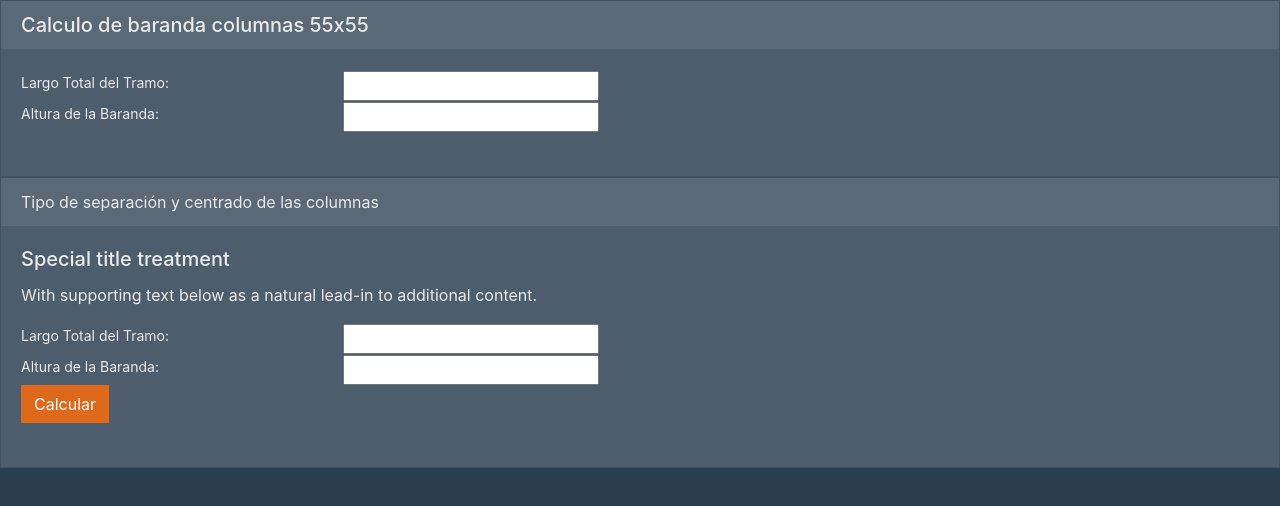
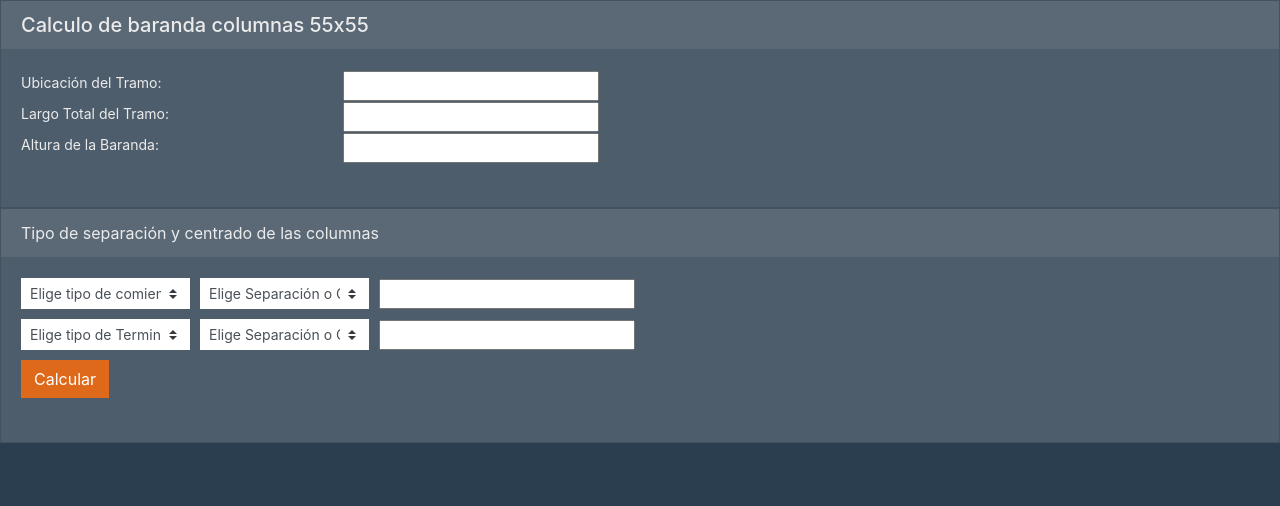
Before and after one commit to Juanjgw/era, a React (Create React App) app: page / in a window 1280 px wide. Shown: the top 506 px of the page. Built offline with nearby package versions, Linux system fonts and the light colour scheme.

Commit message:
agrege componente inputnumbox y input textbox, y select

```diff
--- a/src/App.js
+++ b/src/App.js
@@ -1,5 +1,6 @@
 import React, { useRef, useState } from 'react';
 import InputTextBox from './componentes/InputTextBox';
+import InputNumBox from './componentes/InputNumBox';
 
 function App() {
   const inputRefs = useRef([]);
@@ -20,6 +21,9 @@ function App() {
   addInputField(0);
   addInputField(1);
   addInputField(2);
+  addInputField(3);
+  addInputField(4);
+
   // Puedes agregar más llamadas a addInputField según tus necesidades
 
   return (
@@ -29,9 +33,9 @@ function App() {
         <div className="card-body">
           <div className="form-row">
             <div className="col-md-6 mb-4">
-              <div className="row align-items-center">
+            <div className="row align-items-center">
                 <div className="col-md-6">
-                  <label className="mr-1">Largo Total del Tramo:</label>
+                  <label className="mr-3">Ubicación del Tramo:</label>
                 </div>
                 <div className="col-md-6">
                   <InputTextBox
@@ -42,12 +46,23 @@ function App() {
               </div>
               <div className="row align-items-center">
                 <div className="col-md-6">
+                  <label className="mr-1">Largo Total del Tramo:</label>
+                </div>
+                <div className="col-md-6">
+                  <InputNumBox
+                    ref={inputRefs.current[1]}
+                    onKeyDown={(event) => handleKeyDown(event, 1)}
+                  />
+                </div>
+              </div>
+              <div className="row align-items-center">
+                <div className="col-md-6">
                   <label className="mr-3">Altura de la Baranda:</label>
                 </div>
                 <div className="col-md-6">
-                  <InputTextBox
-                    ref={inputRefs.current[1]}
-                    onKeyDown={(event) => handleKeyDown(event, 1)}
+                  <InputNumBox
+                    ref={inputRefs.current[2]}
+                    onKeyDown={(event) => handleKeyDown(event, 2)}
                   />
                 </div>
               </div>
@@ -61,32 +76,47 @@ function App() {
           Tipo de separación y centrado de las columnas
         </div>
         <div className="card-body">
-          <h5 className="card-title">Special title treatment</h5>
-          <p className="card-text">With supporting text below as a natural lead-in to additional content.</p>
+
           <div className="form-row">
             <div className="col-md-6 mb-4">
               <div className="row align-items-center">
-                <div className="col-md-6">
-                  <label className="mr-1">Largo Total del Tramo:</label>
-                </div>
-                <div className="col-md-6">
-                  <InputTextBox
-                    ref={inputRefs.current[0]}
-                    onKeyDown={(event) => handleKeyDown(event, 0)}
+                <div className="col-md-12" style={{ marginBottom: '10px', display: 'flex', alignItems: 'center' }}>
+                  <select className="custom-select custom-select-sm" style={{ marginRight: '10px', width: '100%' }}>
+                    <option id="selectTComienzo" selected>Elige tipo de comienzo</option>
+                    <option value="1">Comienzo Tipo C</option>
+                    <option value="2">Comienzo Tipo L</option>
+                  </select>
+                  <select className="custom-select custom-select-sm" style={{ marginRight: '10px', width: '100%' }}>
+                    <option id="selectCSeparacion" selected>Elige Separación o Centrado</option>
+                    <option value="1">Separacion</option>
+                    <option value="2">Centrado</option>
+                  </select>
+                  <InputNumBox
+                    ref={inputRefs.current[3]}
+                    onKeyDown={(event) => handleKeyDown(event, 3)}
                   />
                 </div>
               </div>
+
               <div className="row align-items-center">
-                <div className="col-md-6">
-                  <label className="mr-3">Altura de la Baranda:</label>
-                </div>
-                <div className="col-md-6">
-                  <InputTextBox
-                    ref={inputRefs.current[1]}
-                    onKeyDown={(event) => handleKeyDown(event, 1)}
+                <div className="col-md-12" style={{ marginBottom: '10px', display: 'flex', alignItems: 'center' }}>
+                  <select className="custom-select custom-select-sm" style={{ marginRight: '10px', width: '100%' }}>
+                    <option id="selectTTerminacion" selected>Elige tipo de Terminación</option>
+                    <option value="1">Terminación Tipo C</option>
+                    <option value="2">Terminación Tipo L</option>
+                  </select>
+                  <select className="custom-select custom-select-sm" style={{ marginRight: '10px', width: '100%' }}>
+                    <option id="selectTSeparacion" selected>Elige Separación o Centrado</option>
+                    <option value="1">Separacion</option>
+                    <option value="2">Centrado</option>
+                  </select>
+                  <InputNumBox
+                    ref={inputRefs.current[4]}
+                    onKeyDown={(event) => handleKeyDown(event, 4)}
                   />
                 </div>
               </div>
+
               <a href="#" className="btn btn-primary">Calcular</a>
             </div>
           </div>
--- /dev/null
+++ b/src/componentes/InputNumBox.js
@@ -0,0 +1,22 @@
+import React, { forwardRef } from 'react';
+
+const InputNumBox = forwardRef((props, ref) => {
+  const handleKeyPress = (event) => {
+    const keyCode = event.which || event.keyCode;
+    const isValidKey = (keyCode >= 48 && keyCode <= 57) || keyCode === 8;
+    if (!isValidKey) {
+      event.preventDefault();
+    }
+  };
+
+  return (
+    <input
+      type="text"
+      ref={ref}
+      onKeyDown={props.onKeyDown}
+      onKeyPress={handleKeyPress}
+    />
+  );
+});
+
+export default InputNumBox;
--- a/src/componentes/InputTextBox.js
+++ b/src/componentes/InputTextBox.js
@@ -1,20 +1,11 @@
 import React, { forwardRef } from 'react';
 
 const InputTextBox = forwardRef((props, ref) => {
-  const handleKeyPress = (event) => {
-    const keyCode = event.which || event.keyCode;
-    const isValidKey = (keyCode >= 48 && keyCode <= 57) || keyCode === 8;
-    if (!isValidKey) {
-      event.preventDefault();
-    }
-  };
-
   return (
     <input
       type="text"
       ref={ref}
       onKeyDown={props.onKeyDown}
-      onKeyPress={handleKeyPress}
     />
   );
 });
```
Also changed, not shown: src/componentes/CheckInputTextBox.js (added, +44 -0 lines).
